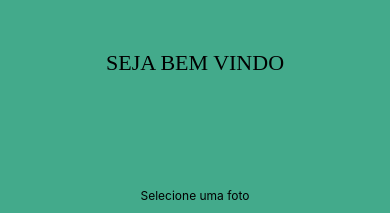
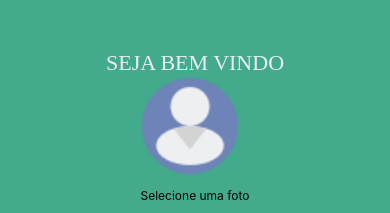
Before and after one commit to andrezitojava2017/meu-bolso, a React Native app: screen /Cadastro in a window 390 px wide. Shown: the top 213 px of the page. Built offline with nearby package versions, Linux system fonts and the light colour scheme.

Commit message:
refactor: alteraçao na logica para carregar foto de perfil padrao; alteração na cor do texto Seja bem vindo

```diff
--- a/src/screens/cadastro/cadastro.js
+++ b/src/screens/cadastro/cadastro.js
@@ -15,6 +15,7 @@
   const [aguardando, setAguardando] = useState(false);
   const [nome, setNome] = useState('');
   const [telefone, setTelefone] = useState('');
+  const [uriPerfil, setUriPerfil] = useState('');
 
   const formatarTelefone = value => {
     let tel = mascaraTelefone(value);
@@ -42,7 +43,8 @@
             5000,
             ToastAndroid.BOTTOM,
           );
-          navigation.navigate('Home');
+          console.log(nome, telefone, uriPerfil)
+         // navigation.navigate('Home');
         })
         .catch(error => {
           ToastAndroid.showWithGravity(
@@ -68,7 +70,7 @@
       <View style={estilo.cabecalho}>
         <Text style={estilo.textBoaVindas}>SEJA BEM VINDO</Text>
         <View>
-          <Imagem/>
+          <Imagem set={setUriPerfil} get={uriPerfil}/>
           <Text style={{fontSize: 12, marginVertical: 12}}>
             Selecione uma foto
           </Text>
--- a/src/screens/cadastro/estilo/estilo.js
+++ b/src/screens/cadastro/estilo/estilo.js
@@ -13,6 +13,7 @@
   textBoaVindas: {
     fontFamily: 'Bungee-Regular',
     fontSize: 22,
+    color: colors.text.others
   },
   imagem: {
     width: 100,
```
